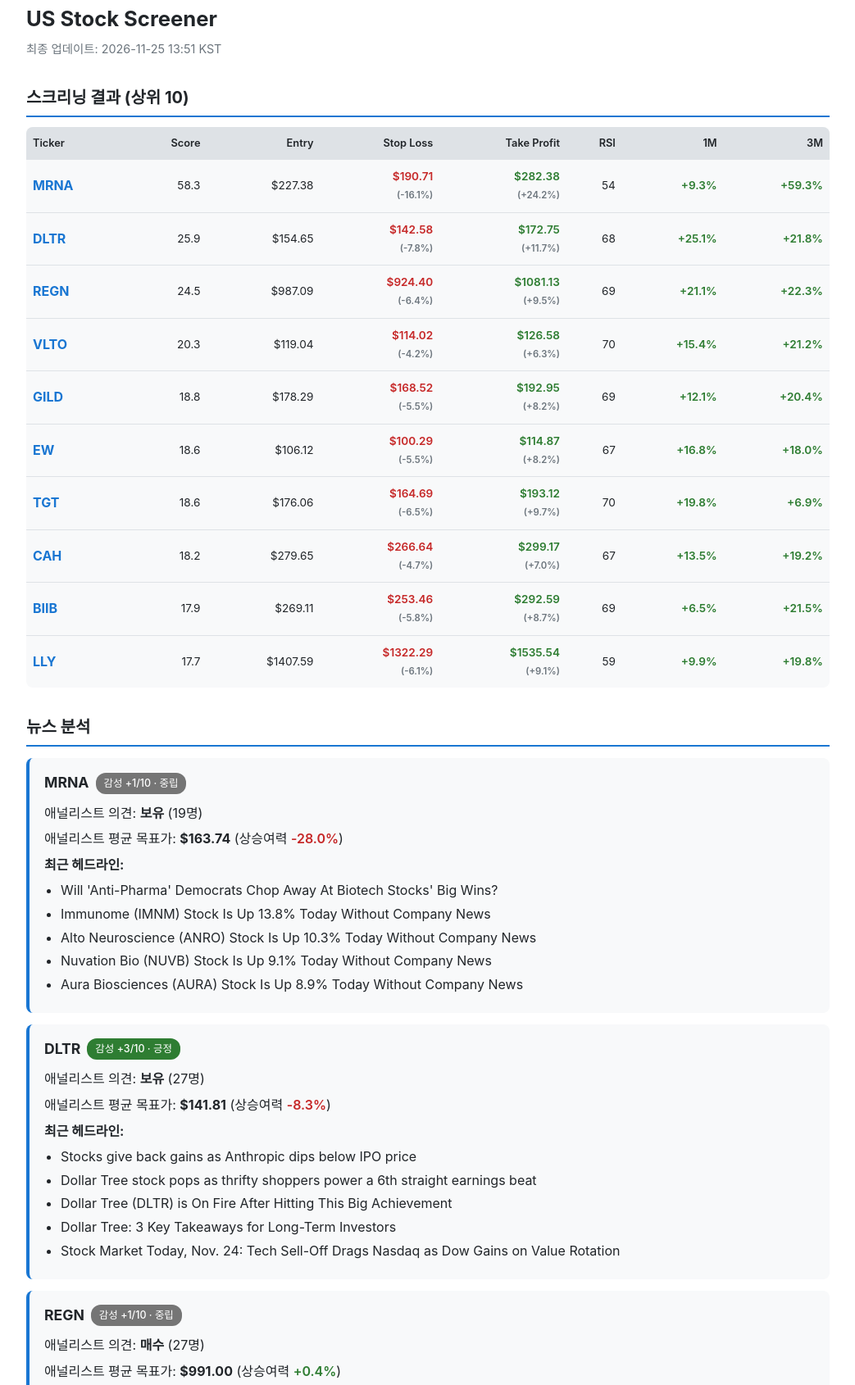
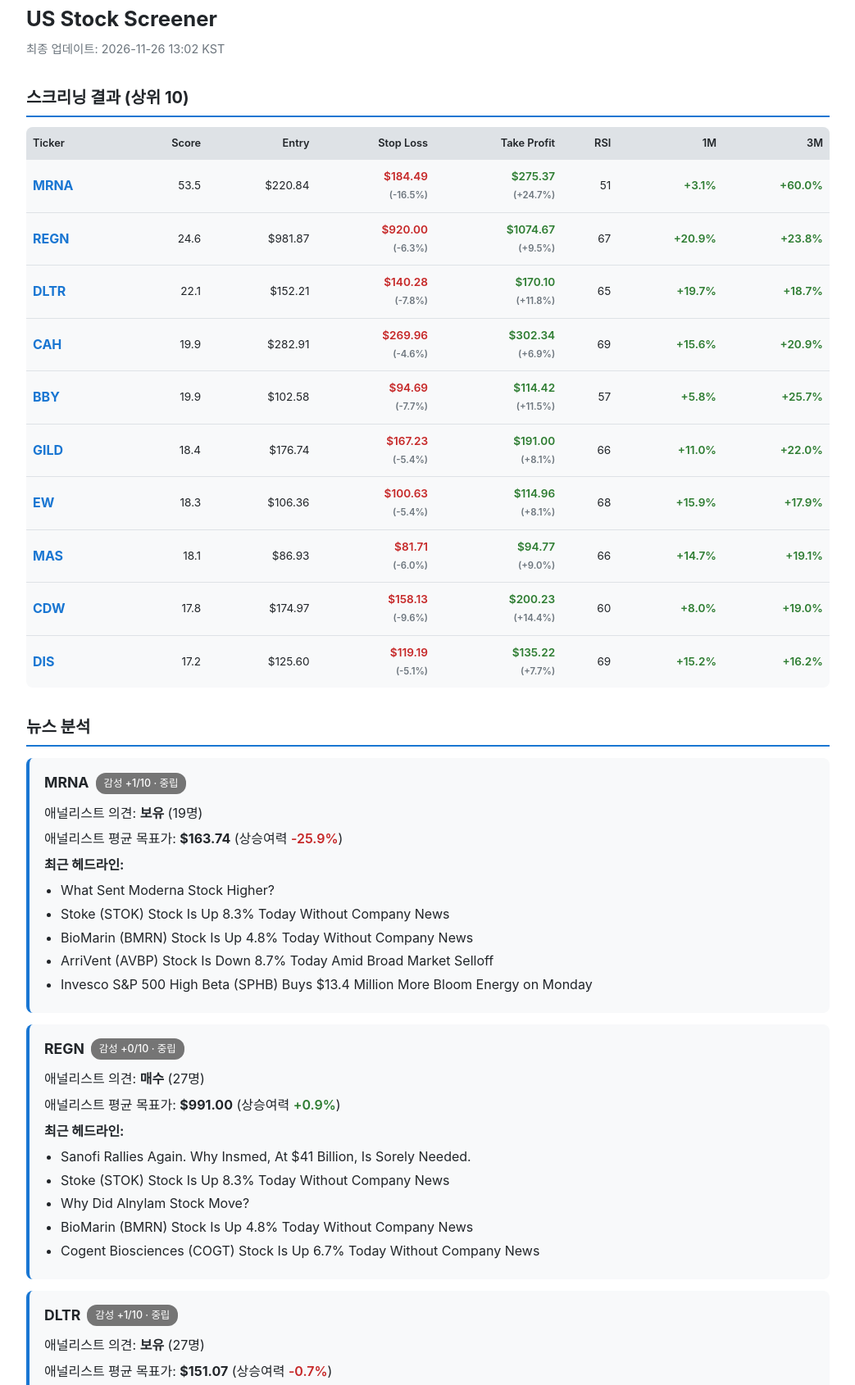
Before and after one commit to cywj0817/test, a plain HTML site: page docs/index.html in a window 1280 px wide. Shown: the part 13-1703 px from the top of the page at 82% size, without its empty margins (118-1161 px from the left). Drawn offline with Linux system fonts and the light colour scheme.

Commit message:
Daily report: 2026-11-26 13:02 KST

```diff
--- a/docs/index.html
+++ b/docs/index.html
@@ -3,7 +3,7 @@
 <head>
 <meta charset="UTF-8">
 <meta name="viewport" content="width=device-width, initial-scale=1.0">
-<title>US Stock Screener — 2026-11-25 13:51 KST</title>
+<title>US Stock Screener — 2026-11-26 13:02 KST</title>
 <style>
   :root {
     --bg: #ffffff; --bg-card: #f8f9fa; --text: #212529;
@@ -80,7 +80,7 @@
 <div class="container">
   <header>
     <h1>US Stock Screener</h1>
-    <div class="subtitle">최종 업데이트: 2026-11-25 13:51 KST</div>
+    <div class="subtitle">최종 업데이트: 2026-11-26 13:02 KST</div>
   </header>
 
   <h2>스크리닝 결과 (상위 10)</h2>
@@ -102,112 +102,112 @@
 
       <tr>
         <td class="ticker">MRNA</td>
-        <td>58.3</td>
-        <td>$227.38</td>
-        <td class="neg">$190.71<br><small>(-16.1%)</small></td>
-        <td class="pos">$282.38<br><small>(+24.2%)</small></td>
-        <td>54</td>
-        <td class="pos">+9.3%</td>
-        <td class="pos">+59.3%</td>
+        <td>53.5</td>
+        <td>$220.84</td>
+        <td class="neg">$184.49<br><small>(-16.5%)</small></td>
+        <td class="pos">$275.37<br><small>(+24.7%)</small></td>
+        <td>51</td>
+        <td class="pos">+3.1%</td>
+        <td class="pos">+60.0%</td>
+      </tr>
+
+      <tr>
+        <td class="ticker">REGN</td>
+        <td>24.6</td>
+        <td>$981.87</td>
+        <td class="neg">$920.00<br><small>(-6.3%)</small></td>
+        <td class="pos">$1074.67<br><small>(+9.5%)</small></td>
+        <td>67</td>
+        <td class="pos">+20.9%</td>
+        <td class="pos">+23.8%</td>
       </tr>
 
       <tr>
         <td class="ticker">DLTR</td>
-        <td>25.9</td>
-        <td>$154.65</td>
-        <td class="neg">$142.58<br><small>(-7.8%)</small></td>
-        <td class="pos">$172.75<br><small>(+11.7%)</small></td>
-        <td>68</td>
-        <td class="pos">+25.1%</td>
-        <td class="pos">+21.8%</td>
+        <td>22.1</td>
+        <td>$152.21</td>
+        <td class="neg">$140.28<br><small>(-7.8%)</small></td>
+        <td class="pos">$170.10<br><small>(+11.8%)</small></td>
+        <td>65</td>
+        <td class="pos">+19.7%</td>
+        <td class="pos">+18.7%</td>
       </tr>
 
       <tr>
-        <td class="ticker">REGN</td>
-        <td>24.5</td>
-        <td>$987.09</td>
-        <td class="neg">$924.40<br><small>(-6.4%)</small></td>
-        <td class="pos">$1081.13<br><small>(+9.5%)</small></td>
+        <td class="ticker">CAH</td>
+        <td>19.9</td>
+        <td>$282.91</td>
+        <td class="neg">$269.96<br><small>(-4.6%)</small></td>
+        <td class="pos">$302.34<br><small>(+6.9%)</small></td>
         <td>69</td>
-        <td class="pos">+21.1%</td>
-        <td class="pos">+22.3%</td>
+        <td class="pos">+15.6%</td>
+        <td class="pos">+20.9%</td>
       </tr>
 
       <tr>
-        <td class="ticker">VLTO</td>
-        <td>20.3</td>
-        <td>$119.04</td>
-        <td class="neg">$114.02<br><small>(-4.2%)</small></td>
-        <td class="pos">$126.58<br><small>(+6.3%)</small></td>
-        <td>70</td>
-        <td class="pos">+15.4%</td>
-        <td class="pos">+21.2%</td>
+        <td class="ticker">BBY</td>
+        <td>19.9</td>
+        <td>$102.58</td>
+        <td class="neg">$94.69<br><small>(-7.7%)</small></td>
+        <td class="pos">$114.42<br><small>(+11.5%)</small></td>
+        <td>57</td>
+        <td class="pos">+5.8%</td>
+        <td class="pos">+25.7%</td>
       </tr>
 
       <tr>
         <td class="ticker">GILD</td>
-        <td>18.8</td>
-        <td>$178.29</td>
-        <td class="neg">$168.52<br><small>(-5.5%)</small></td>
-        <td class="pos">$192.95<br><small>(+8.2%)</small></td>
-        <td>69</td>
-        <td class="pos">+12.1%</td>
-        <td class="pos">+20.4%</td>
+        <td>18.4</td>
+        <td>$176.74</td>
+        <td class="neg">$167.23<br><small>(-5.4%)</small></td>
+        <td class="pos">$191.00<br><small>(+8.1%)</small></td>
+        <td>66</td>
+        <td class="pos">+11.0%</td>
+        <td class="pos">+22.0%</td>
       </tr>
 
       <tr>
         <td class="ticker">EW</td>
-        <td>18.6</td>
-        <td>$106.12</td>
-        <td class="neg">$100.29<br><small>(-5.5%)</small></td>
-        <td class="pos">$114.87<br><small>(+8.2%)</small></td>
-        <td>67</td>
-        <td class="pos">+16.8%</td>
-        <td class="pos">+18.0%</td>
+        <td>18.3</td>
+        <td>$106.36</td>
+        <td class="neg">$100.63<br><small>(-5.4%)</small></td>
+        <td class="pos">$114.96<br><small>(+8.1%)</small></td>
+        <td>68</td>
+        <td class="pos">+15.9%</td>
+        <td class="pos">+17.9%</td>
       </tr>
 
       <tr>
-        <td class="ticker">TGT</td>
-        <td>18.6</td>
-        <td>$176.06</td>
-        <td class="neg">$164.69<br><small>(-6.5%)</small></td>
-        <td class="pos">$193.12<br><small>(+9.7%)</small></td>
-        <td>70</td>
-        <td class="pos">+19.8%</td>
-        <td class="pos">+6.9%</td>
+        <td class="ticker">MAS</td>
+        <td>18.1</td>
+        <td>$86.93</td>
+        <td class="neg">$81.71<br><small>(-6.0%)</small></td>
+        <td class="pos">$94.77<br><small>(+9.0%)</small></td>
+        <td>66</td>
+        <td class="pos">+14.7%</td>
+        <td class="pos">+19.1%</td>
       </tr>
 
       <tr>
-        <td class="ticker">CAH</td>
-        <td>18.2</td>
-        <td>$279.65</td>
-        <td class="neg">$266.64<br><small>(-4.7%)</small></td>
-        <td class="pos">$299.17<br><small>(+7.0%)</small></td>
-        <td>67</td>
-        <td class="pos">+13.5%</td>
-        <td class="pos">+19.2%</td>
+        <td class="ticker">CDW</td>
+        <td>17.8</td>
+        <td>$174.97</td>
+        <td class="neg">$158.13<br><small>(-9.6%)</small></td>
+        <td class="pos">$200.23<br><small>(+14.4%)</small></td>
+        <td>60</td>
+        <td class="pos">+8.0%</td>
+        <td class="pos">+19.0%</td>
       </tr>
 
       <tr>
-        <td class="ticker">BIIB</td>
-        <td>17.9</td>
-        <td>$269.11</td>
-        <td class="neg">$253.46<br><small>(-5.8%)</small></td>
-        <td class="pos">$292.59<br><small>(+8.7%)</small></td>
+        <td class="ticker">DIS</td>
+        <td>17.2</td>
+        <td>$125.60</td>
+        <td class="neg">$119.19<br><small>(-5.1%)</small></td>
+        <td class="pos">$135.22<br><small>(+7.7%)</small></td>
         <td>69</td>
-        <td class="pos">+6.5%</td>
-        <td class="pos">+21.5%</td>
-      </tr>
-
-      <tr>
-        <td class="ticker">LLY</td>
-        <td>17.7</td>
-        <td>$1407.59</td>
-        <td class="neg">$1322.29<br><small>(-6.1%)</small></td>
-        <td class="pos">$1535.54<br><small>(+9.1%)</small></td>
-        <td>59</td>
-        <td class="pos">+9.9%</td>
-        <td class="pos">+19.8%</td>
+        <td class="pos">+15.2%</td>
+        <td class="pos">+16.2%</td>
       </tr>
       </tbody>
     </table>
@@ -220,35 +220,44 @@
         <span class="badge neutral">감성 +1/10 · 중립</span>
       </h3>
       <p>애널리스트 의견: <strong>보유</strong> (19명)</p>
-      <p>애널리스트 평균 목표가: <strong>$163.74</strong> (상승여력 <span class='neg'>-28.0%</span>)</p>
-      <p><strong>최근 헤드라인:</strong></p><ul><li>Will &#x27;Anti-Pharma&#x27; Democrats Chop Away At Biotech Stocks&#x27; Big Wins?</li><li>Immunome (IMNM) Stock Is Up 13.8% Today Without Company News</li><li>Alto Neuroscience (ANRO) Stock Is Up 10.3% Today Without Company News</li><li>Nuvation Bio (NUVB) Stock Is Up 9.1% Today Without Company News</li><li>Aura Biosciences (AURA) Stock Is Up 8.9% Today Without Company News</li></ul>
+      <p>애널리스트 평균 목표가: <strong>$163.74</strong> (상승여력 <span class='neg'>-25.9%</span>)</p>
+      <p><strong>최근 헤드라인:</strong></p><ul><li>What Sent Moderna Stock Higher?</li><li>Stoke (STOK) Stock Is Up 8.3% Today Without Company News</li><li>BioMarin (BMRN) Stock Is Up 4.8% Today Without Company News</li><li>ArriVent (AVBP) Stock Is Down 8.7% Today Amid Broad Market Selloff</li><li>Invesco S&amp;P 500 High Beta (SPHB) Buys $13.4 Million More Bloom Energy on Monday</li></ul>
+    </div>
+
+    <div class="card">
+      <h3>REGN
+        <span class="badge neutral">감성 +0/10 · 중립</span>
+      </h3>
+      <p>애널리스트 의견: <strong>매수</strong> (27명)</p>
+      <p>애널리스트 평균 목표가: <strong>$991.00</strong> (상승여력 <span class='pos'>+0.9%</span>)</p>
+      <p><strong>최근 헤드라인:</strong></p><ul><li>Sanofi Rallies Again. Why Insmed, At $41 Billion, Is Sorely Needed.</li><li>Stoke (STOK) Stock Is Up 8.3% Today Without Company News</li><li>Why Did Alnylam Stock Move?</li><li>BioMarin (BMRN) Stock Is Up 4.8% Today Without Company News</li><li>Cogent Biosciences (COGT) Stock Is Up 6.7% Today Without Company News</li></ul>
     </div>
 
     <div class="card">
       <h3>DLTR
-        <span class="badge pos">감성 +3/10 · 긍정</span>
+        <span class="badge neutral">감성 +1/10 · 중립</span>
       </h3>
       <p>애널리스트 의견: <strong>보유</strong> (27명)</p>
-      <p>애널리스트 평균 목표가: <strong>$141.81</strong> (상승여력 <span class='neg'>-8.3%</span>)</p>
-      <p><strong>최근 헤드라인:</strong></p><ul><li>Stocks give back gains as Anthropic dips below IPO price</li><li>Dollar Tree stock pops as thrifty shoppers power a 6th straight earnings beat</li><li>Dollar Tree (DLTR) is On Fire After Hitting This Big Achievement</li><li>Dollar Tree: 3 Key Takeaways for Long-Term Investors</li><li>Stock Market Today, Nov. 24: Tech Sell-Off Drags Nasdaq as Dow Gains on Value Rotation</li></ul>
+      <p>애널리스트 평균 목표가: <strong>$151.07</strong> (상승여력 <span class='neg'>-0.7%</span>)</p>
+      <p><strong>최근 헤드라인:</strong></p><ul><li>Jensen Huang&#x27;s return, neocloud risk, and a holiday retail rally</li><li>Dollar Tree shoppers may soon pay more or get less</li><li>Higher Fuel Costs Weigh on Apparel Retail Earnings</li><li>The Biggest Earnings Winners Grind Sandisk And Dell Into The Dust</li><li>Wall Street Gravitates To Reliable Retailer Costco In Rocky Market. But This Test Looms.</li></ul>
     </div>
 
     <div class="card">
-      <h3>REGN
+      <h3>CAH
         <span class="badge neutral">감성 +1/10 · 중립</span>
       </h3>
-      <p>애널리스트 의견: <strong>매수</strong> (27명)</p>
-      <p>애널리스트 평균 목표가: <strong>$991.00</strong> (상승여력 <span class='pos'>+0.4%</span>)</p>
-      <p><strong>최근 헤드라인:</strong></p><ul><li>What Regeneron Pharmaceuticals Doubters Overlooked</li><li>Insmed Snags A Whopping Price Tag As Sanofi Confirms Rumored Buyout</li><li>Xenon (XENE) Stock Is Up 6.2% Today in Biotech Rally</li><li>Why Is Arcus Biosciences (RCUS) Stock Up Today? Biotech Rally on Insmed Deal</li><li>Why Agios (AGIO) Stock Is Up Today: Biotech Rally After Insmed Deal</li></ul>
+      <p>애널리스트 의견: <strong>매수</strong> (15명)</p>
+      <p>애널리스트 평균 목표가: <strong>$300.80</strong> (상승여력 <span class='pos'>+6.3%</span>)</p>
+      <p><strong>최근 헤드라인:</strong></p><ul><li>Here&#x27;s Why Humana Stock Deserves a Place in Your Portfolio</li><li>Here&#x27;s Why You Should Add Revvity Stock to Your Portfolio Now</li><li>Zacks.com featured highlights include Brinker International, Ralph Lauren, Stride and Cardinal Health</li><li>Has Addus HomeCare (ADUS) Outpaced Other Medical Stocks This Year?</li><li>Is It Too Late To Buy Cardinal Health Stock?</li></ul>
     </div>
 
     <div class="card">
-      <h3>VLTO
-        <span class="badge neutral">감성 +1/10 · 중립</span>
+      <h3>BBY
+        <span class="badge neutral">감성 +2/10 · 중립</span>
       </h3>
-      <p>애널리스트 의견: <strong>매수</strong> (16명)</p>
-      <p>애널리스트 평균 목표가: <strong>$124.81</strong> (상승여력 <span class='pos'>+4.8%</span>)</p>
-      <p><strong>최근 헤드라인:</strong></p><ul><li>CRAI Stock Surges 51% in 6 Months: Here&#x27;s What Investors Should Know</li><li>WEX Stock Rises 18.1% in Six Months: Here&#x27;s What You Should Know</li><li>Veralto Stock: Analyst Estimates &amp; Ratings</li><li>Veralto&#x27;s Q3 Margin Expands 170 Bps: Can VLTO Maintain Gains?</li><li>3 Stocks in an Overlooked Corner of Infrastructure With Hundreds of Billions at Stake</li></ul>
+      <p>애널리스트 의견: <strong>보유</strong> (21명)</p>
+      <p>애널리스트 평균 목표가: <strong>$99.05</strong> (상승여력 <span class='neg'>-3.4%</span>)</p>
+      <p><strong>최근 헤드라인:</strong></p><ul><li>Jensen Huang&#x27;s return, neocloud risk, and a holiday retail rally</li><li>Tariffs are back as Anthropic sinks further below its IPO price</li><li>Ten reasons the market is selling off again before Thanksgiving</li><li>Tanking gas prices could be the setup needed for strong holiday season</li><li>Best Buy sticks with major nationwide store closure plans</li></ul>
     </div>
 
     <div class="card">
@@ -256,8 +265,8 @@
         <span class="badge neutral">감성 +2/10 · 중립</span>
       </h3>
       <p>애널리스트 의견: <strong>매수</strong> (26명)</p>
-      <p>애널리스트 평균 목표가: <strong>$175.92</strong> (상승여력 <span class='neg'>-1.3%</span>)</p>
-      <p><strong>최근 헤드라인:</strong></p><ul><li>Anthropic falls below IPO price as Nvidia gives back gains</li><li>Why Is AbbVie (ABBV) Stock Up Today? Health Care Rally as Tech Slides</li><li>Why Gilead (GILD) Stock Is Up Today: Health Care Rally and New Rating</li><li>Why Pfizer (PFE) Stock Is Up 4.2% Today: Health Care Sector Rally</li><li>GILD, KYMR Stocks Hit Record Highs – Wall Street Backs Gilead&#x27;s Resilience, Kymera&#x27;s Eczema Data</li></ul>
+      <p>애널리스트 평균 목표가: <strong>$175.92</strong> (상승여력 <span class='neg'>-0.5%</span>)</p>
+      <p><strong>최근 헤드라인:</strong></p><ul><li>Why Did Alnylam Stock Move?</li><li>3 ETFs For Owning Gilead Without Making It The Whole Bet</li><li>Gilead Sciences (GILD) Raised Guidance, Is The Stock Already Fully Valued?</li><li>GILD Stock Hits a 52-Week High: Should We Buy, Sell or Hold?</li><li>Which Dates Could Move Gilead Stock Most?</li></ul>
     </div>
 
     <div class="card">
@@ -265,44 +274,35 @@
         <span class="badge neutral">감성 -1/10 · 중립</span>
       </h3>
       <p>애널리스트 의견: <strong>매수</strong> (27명)</p>
-      <p>애널리스트 평균 목표가: <strong>$114.02</strong> (상승여력 <span class='pos'>+7.4%</span>)</p>
+      <p>애널리스트 평균 목표가: <strong>$114.02</strong> (상승여력 <span class='pos'>+7.2%</span>)</p>
       <p><strong>최근 헤드라인:</strong></p><ul><li>Is Buying Edwards Stock At Its High A Bad Idea?</li><li>BSX&#x27;s Weak Solvency and Cash Conversion Raise Financing Risk</li><li>Should You Buy GE HealthCare Stock For Its Cash?</li><li>How Long Can HeartFlow Keep Burning Cash?</li><li>Are Wall Street Analysts Predicting Edwards Lifesciences Stock Will Climb or Sink?</li></ul>
     </div>
 
     <div class="card">
-      <h3>TGT
-        <span class="badge pos">감성 +4/10 · 긍정</span>
+      <h3>MAS
+        <span class="badge neutral">감성 +2/10 · 중립</span>
       </h3>
-      <p>애널리스트 의견: <strong>매수</strong> (35명)</p>
-      <p>애널리스트 평균 목표가: <strong>$172.54</strong> (상승여력 <span class='neg'>-2.0%</span>)</p>
-      <p><strong>최근 헤드라인:</strong></p><ul><li>Dow Jones Futures Fall; Trump Says &#x27;Not Too Late&#x27; For U.S. To Take Nvidia Stake</li><li>e.l.f. Beauty vs. Hershey: Which Consumer Goods Stock Is a Better Buy for 2027?</li><li>Retailers Sanguine for Black Friday</li><li>Why Is Target (TGT) Stock Up Today? Dollar Tree&#x27;s Strong Q3 Lifts Discount Retailers</li><li>Why Ollie&#x27;s (OLLI) Stock Is Up Today: Dollar Tree Earnings Boost Discounters</li></ul>
+      <p>애널리스트 의견: <strong>의견 없음</strong> (19명)</p>
+      <p>애널리스트 평균 목표가: <strong>$82.74</strong> (상승여력 <span class='neg'>-4.8%</span>)</p>
+      <p><strong>최근 헤드라인:</strong></p><ul><li>United Rentals Climbs 17% in 6 Months: Should You Buy the Stock?</li><li>Are Wall Street Analysts Bullish on Masco Stock?</li><li>Does Raised Earnings Guidance Change The Bull Case For Masco (MAS)</li><li>Is Masco (MAS) Trading Below Fair Value On Cash Flow?</li><li>Masco (MAS) Could Be 9% Below Fair Value As Growth Plans Stay In Focus</li></ul>
     </div>
 
     <div class="card">
-      <h3>CAH
-        <span class="badge neutral">감성 +2/10 · 중립</span>
+      <h3>CDW
+        <span class="badge neutral">감성 +1/10 · 중립</span>
       </h3>
-      <p>애널리스트 의견: <strong>매수</strong> (15명)</p>
-      <p>애널리스트 평균 목표가: <strong>$300.80</strong> (상승여력 <span class='pos'>+7.6%</span>)</p>
-      <p><strong>최근 헤드라인:</strong></p><ul><li>Is It Too Late To Buy Cardinal Health Stock?</li><li>Here&#x27;s Why You Should Add Glaukos Stock to Your Portfolio Now</li><li>Ralph Lauren &amp; 3 Other Strong Interest Coverage Stocks to Buy Now</li><li>Eli Lilly vs. Vertex Pharmaceuticals: Which Healthcare Stock Is a Better Buy for 2027?</li><li>Here&#x27;s Why You Should Add McKesson Stock to Your Portfolio Now</li></ul>
+      <p>애널리스트 의견: <strong>매수</strong> (9명)</p>
+      <p>애널리스트 평균 목표가: <strong>$185.89</strong> (상승여력 <span class='pos'>+6.2%</span>)</p>
+      <p><strong>최근 헤드라인:</strong></p><ul><li>CDW (CDW) Stock Is Up 5.5% Today Alongside IT Services Peers</li><li>Are Wall Street Analysts Bullish on CDW Corporation Stock?</li><li>Madison Large Cap Fund Sold CDW CORP. (CDW) Following Recent Price Recovery</li><li>CDW Launches Advanced AI Tools to Boost Enterprise Adoption</li><li>Citi Bank Slashes Dell And HPE Price Targets Ahead Of Earnings</li></ul>
     </div>
 
     <div class="card">
-      <h3>BIIB
-        <span class="badge neutral">감성 +1/10 · 중립</span>
+      <h3>DIS
+        <span class="badge neutral">감성 +2/10 · 중립</span>
       </h3>
-      <p>애널리스트 의견: <strong>매수</strong> (32명)</p>
-      <p>애널리스트 평균 목표가: <strong>$269.20</strong> (상승여력 <span class='pos'>+0.0%</span>)</p>
-      <p><strong>최근 헤드라인:</strong></p><ul><li>Should You Buy Jazz Pharmaceuticals Stock For Its Cash?</li><li>Are Wall Street Analysts Predicting Biogen Stock Will Climb or Sink?</li><li>Should Biogen Stock Holders Look At Amgen Instead?</li><li>Biogen reports two-year Phase II data for diranersen in Alzheimer’s</li><li>What Could Biogen (BIIB) Gain From Its New Protein Degrader Research Deal?</li></ul>
-    </div>
-
-    <div class="card">
-      <h3>LLY
-        <span class="badge pos">감성 +3/10 · 긍정</span>
-      </h3>
-      <p>애널리스트 의견: <strong>매수</strong> (29명)</p>
-      <p>애널리스트 평균 목표가: <strong>$1470.06</strong> (상승여력 <span class='pos'>+4.4%</span>)</p>
-      <p><strong>최근 헤드라인:</strong></p><ul><li>Anthropic falls below IPO price as Nvidia gives back gains</li><li>Will &#x27;Anti-Pharma&#x27; Democrats Chop Away At Biotech Stocks&#x27; Big Wins?</li><li>Why Is AbbVie (ABBV) Stock Up Today? Health Care Rally as Tech Slides</li><li>Eli Lilly vs. Novo Nordisk: Not Every GLP-1 Maker Is Enjoying Booming Sales Trends</li><li>Why Gilead (GILD) Stock Is Up Today: Health Care Rally and New Rating</li></ul>
+      <p>애널리스트 의견: <strong>매수</strong> (31명)</p>
+      <p>애널리스트 평균 목표가: <strong>$131.34</strong> (상승여력 <span class='pos'>+4.6%</span>)</p>
+      <p><strong>최근 헤드라인:</strong></p><ul><li>Nvidia is cheap on paper, so why won&#x27;t the market buy it?</li><li>DIS Stock Breaks Above $125 For First Time Since 2022: Disney Retail Bulls Are Talking About A ‘Santa Claus Rally’</li><li>Disney Stock Offers A Sizable Dividend. Ramp It Up With A Covered-Call Trade.</li><li>Why Should Walt Disney Stock Holders Watch One Rising Number?</li><li>The Friendship Breakup That Led to Bob Iger’s Biggest Boardroom Fight</li></ul>
     </div>
 
   <footer>
```
